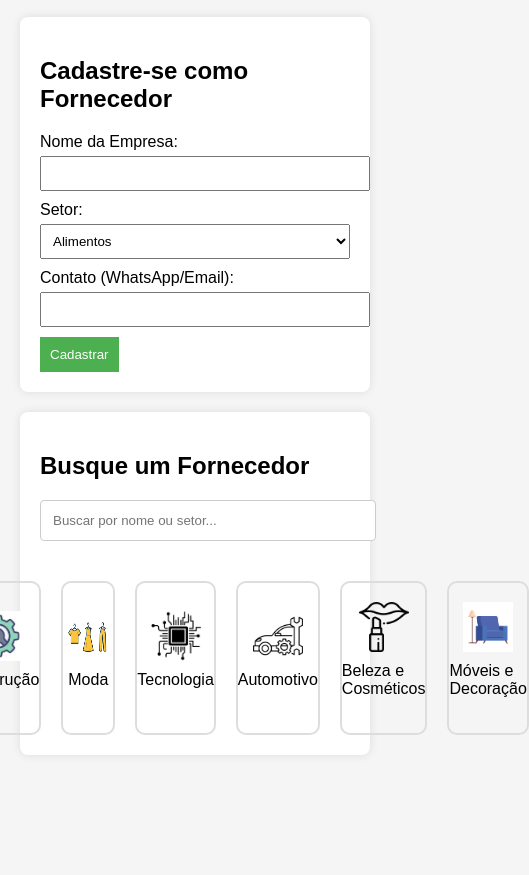
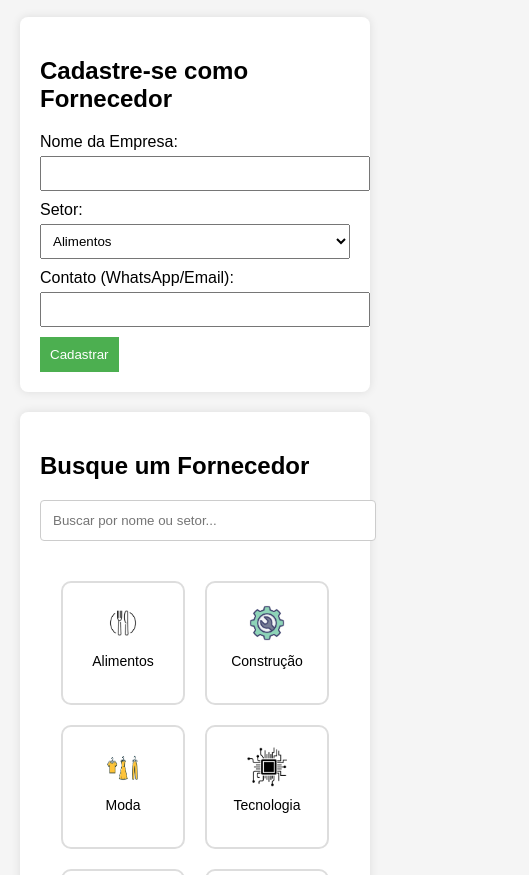
Before and after one commit to EnzzoBen/fornecedores-mvp, a plain HTML site: page index.html in a window 390 px wide. Shown: the part 152-1027 px from the top of the page, 529 px wide, since content can reach past the window. Before the commit the page ends 927 px from the top, so only its background shows below. Drawn offline with Linux system fonts and the light colour scheme.

Commit message:
Descrição das alterações

```diff
--- a/styles.css
+++ b/styles.css
@@ -67,6 +67,7 @@ ul#listaFornecedores li {
 /* Estilos para os quadrados dos setores */
 #setores {
     display: flex;
+    flex-wrap: wrap; /* Permite que os itens se ajustem caso a tela seja menor */
     justify-content: center;
     gap: 20px;
     margin-top: 20px;
@@ -93,9 +94,27 @@ ul#listaFornecedores li {
 .setor p {
     margin-top: 10px;
     font-size: 16px;
+    text-align: center; /* Centraliza o texto dentro do quadrado */
 }
 
 .setor:hover {
     transform: scale(1.1);
     border-color: #4CAF50;
 }
+
+/* Adiciona responsividade para telas menores */
+@media (max-width: 600px) {
+    .setor {
+        width: 120px;
+        height: 120px;
+    }
+
+    .setor img {
+        width: 40px;
+        height: 40px;
+    }
+
+    .setor p {
+        font-size: 14px;
+    }
+}
```
